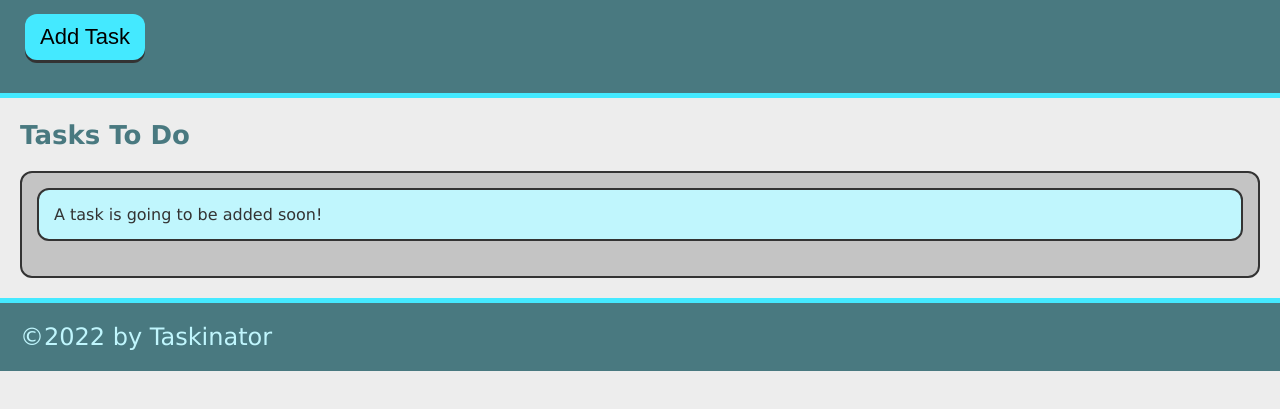
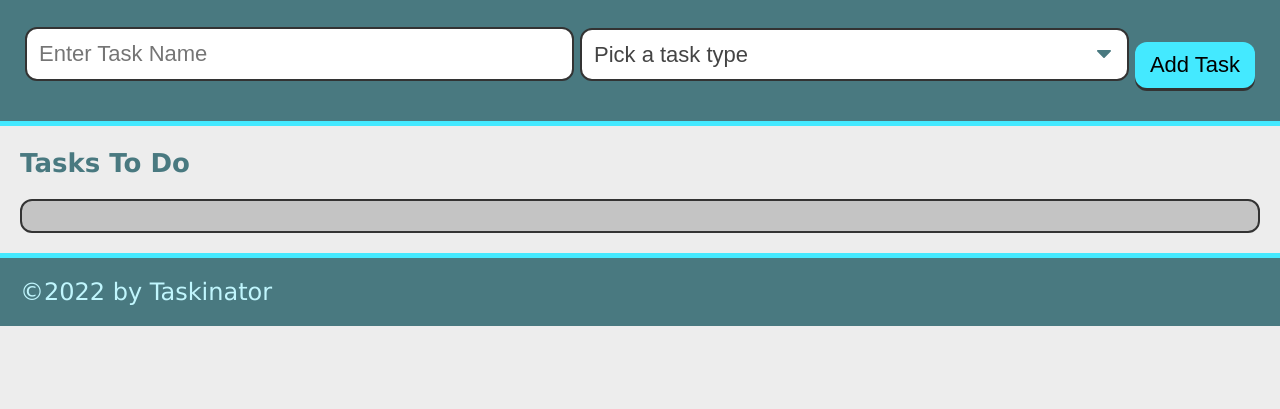
Before and after one commit to ryadav1/taskinator, a plain HTML site: page index.html in a window 1280 px wide. Shown: the part 115-524 px from the top of the page. Drawn offline with Linux system fonts and the light colour scheme.

Commit message:
added functionality to form

```diff
--- a/assets/js/script.js
+++ b/assets/js/script.js
@@ -1,11 +1,12 @@
-var buttonEl = document.querySelector("#save-task");
+var formEl = document.querySelector("#task-form");
 var tasksToDoEl = document.querySelector("#tasks-to-do");
 
-var createTaskHandler = function() {
+var createTaskHandler = function(event) {
+    event.preventDefault();
     var listItemEl = document.createElement("li");
     listItemEl.className = "task-item";
     listItemEl.textContent = "This is a new task.";
     tasksToDoEl.appendChild(listItemEl);
 };
 
-buttonEl.addEventListener("click", createTaskHandler);
+formEl.addEventListener("submit", createTaskHandler);
--- a/index.html
+++ b/index.html
@@ -12,15 +12,28 @@
     <header>
         <h1 class="page-title">Taskinator</h1>
         <p>Click the button below to add a new task!</p>
-        <button class="btn" id="save-task">Add Task</button>
+        <form id="task-form">
+            <div class="form-group">
+                <input type="text" name="task-name" placeholder="Enter Task Name" />
+            </div>
+            <div class="form-group">
+                <select name="task-type" class="select-dropdown">
+                    <option value="" disabled selected>Pick a task type</option>
+                    <option value="Personal">Personal</option>
+                    <option value="Work">Work</option>
+                    <option value="Fun">Fun</option>
+                </select>
+            </div>
+            <div>
+                <button class="btn" id="save-task" type="submit">Add Task</button>
+            </div>
+        </form>
     </header>
 
     <main>
         <section class="task-list-wrapper">
             <h2 class="list-title">Tasks To Do</h2>
-            <ul class="task-list" id="tasks-to-do">
-                <li class="task-item">A task is going to be added soon!</li>
-            </ul>
+            <ul class="task-list" id="tasks-to-do"></ul>
         </section>
     </main>
     <script src="./assets/js/script.js"></script>
```
